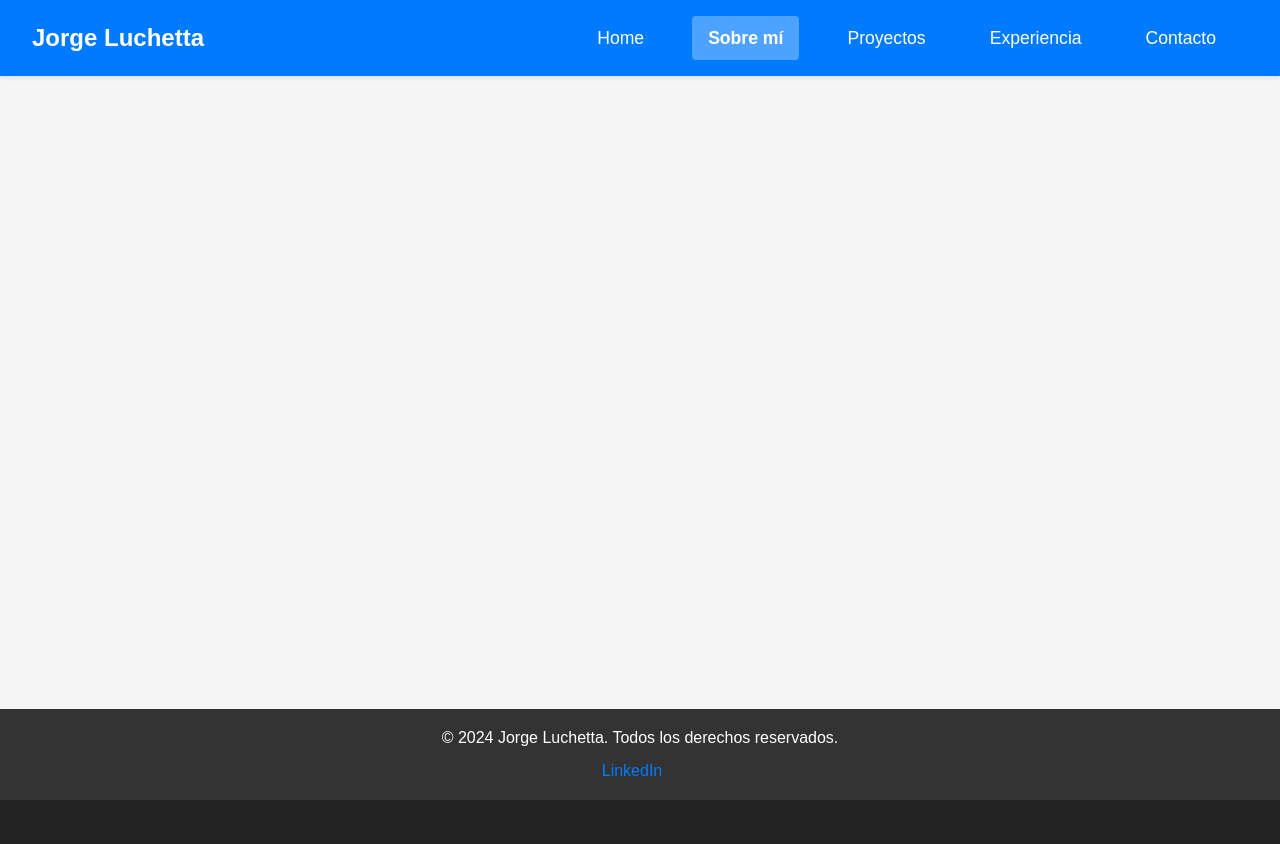
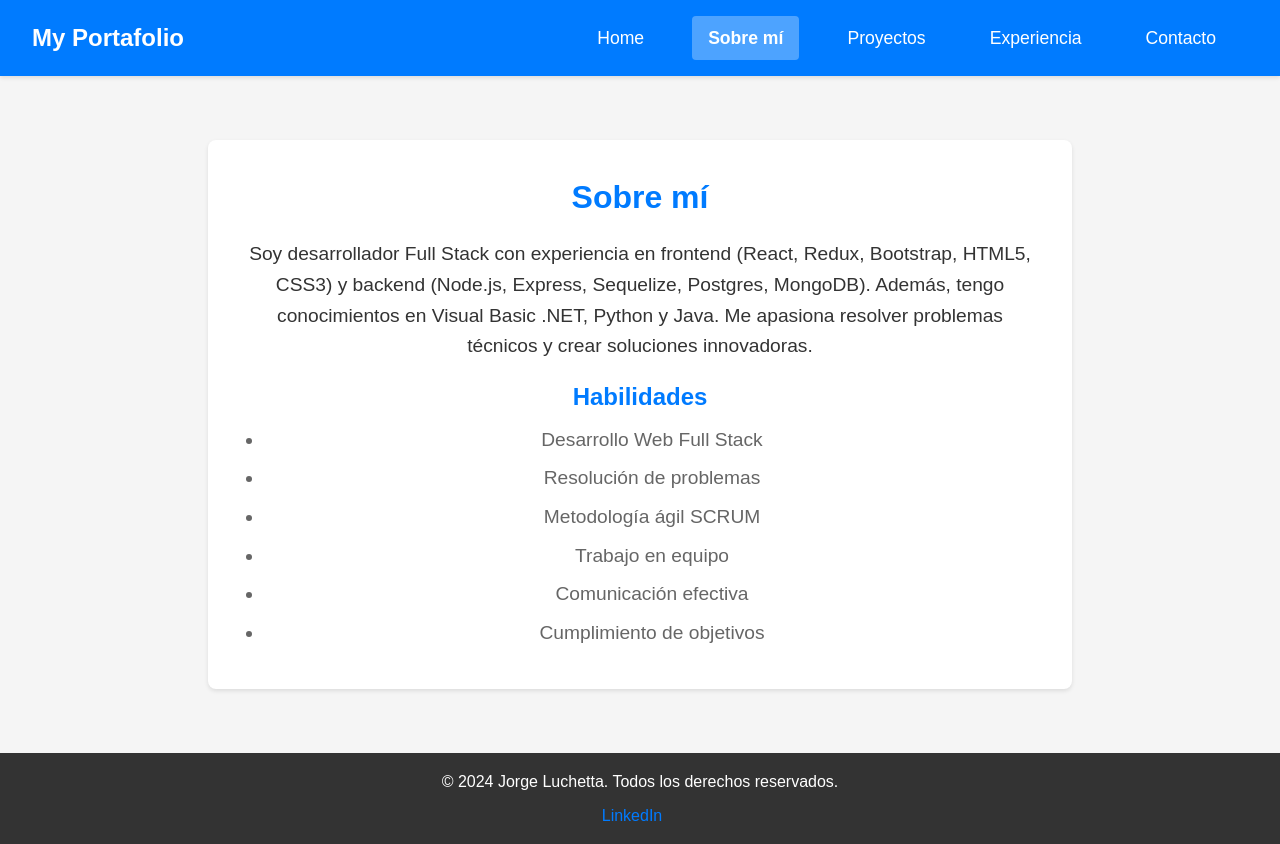
Before and after one commit to jluchett/jluchett.github.io, a React (Vite) app: page /about in a window 1280 px wide. Before the commit the page ends 800 px from the top, so only its background shows below. Built offline with nearby package versions, Linux system fonts and the light colour scheme.

Commit message:
Added About page and styles

```diff
--- a/src/App.jsx
+++ b/src/App.jsx
@@ -3,7 +3,9 @@ import { BrowserRouter as Router, Route, Routes } from 'react-router-dom';
 import Header from './components/Header';
 import Footer from './components/Footer';
 import Home from './pages/Home';
+import About from './pages/About';
 import './App.css';
+
 
 const App = () => {
   return (
@@ -13,6 +15,7 @@ const App = () => {
         <main className="mainContent">
           <Routes>
             <Route path="/" element={<Home/>} />
+            <Route path='/about' element={<About/>}/>
           </Routes>
         </main>
         <Footer />
--- a/src/components/Header.jsx
+++ b/src/components/Header.jsx
@@ -6,7 +6,7 @@ const Header = () => {
   return (
     <header className="header">
       <div className="logo">
-        <h1>Jorge Luchetta</h1>
+        <h1>My Portafolio</h1>
       </div>
       <nav className="nav">
         <NavLink exact="true" to="/" className={({ isActive }) => isActive ? "active" : ''}>Home</NavLink>
--- /dev/null
+++ b/src/pages/About.jsx
@@ -0,0 +1,25 @@
+import React from 'react';
+import '../styles/about.css';
+
+const About = () => {
+  return (
+    <div className="aboutContainer">
+      <h2>Sobre mí</h2>
+      <p>
+        Soy desarrollador Full Stack con experiencia en frontend (React, Redux, Bootstrap, HTML5, CSS3) y backend (Node.js, Express, Sequelize, Postgres, MongoDB).
+        Además, tengo conocimientos en Visual Basic .NET, Python y Java. Me apasiona resolver problemas técnicos y crear soluciones innovadoras.
+      </p>
+      <h3>Habilidades</h3>
+      <ul>
+        <li>Desarrollo Web Full Stack</li>
+        <li>Resolución de problemas</li>
+        <li>Metodología ágil SCRUM</li>
+        <li>Trabajo en equipo</li>
+        <li>Comunicación efectiva</li>
+        <li>Cumplimiento de objetivos</li>
+      </ul>
+    </div>
+  );
+}
+
+export default About;
--- a/src/pages/Home.jsx
+++ b/src/pages/Home.jsx
@@ -1,6 +1,6 @@
 import React from 'react';
 import '../styles/home.css';
-import profileImage from '../assets/yo.jpg'
+import profileImage from '../assets/Yo2.png'
 
 const Home = () => {
   return (
--- /dev/null
+++ b/src/styles/about.css
@@ -0,0 +1,37 @@
+.aboutContainer {
+    padding: 2rem;
+    background-color: #fff;
+    border-radius: 8px;
+    box-shadow: 0 2px 4px rgba(0, 0, 0, 0.1);
+    max-width: 800px;
+    margin: 2rem auto;
+  }
+
+  .aboutContainer h2 {
+    font-size: 2rem;
+    color: #007BFF;
+    margin-bottom: 1rem;
+  }
+
+  .aboutContainer p {
+    font-size: 1.2rem;
+    color: #333;
+    margin-bottom: 1rem;
+  }
+
+  .aboutContainer h3 {
+    font-size: 1.5rem;
+    color: #007BFF;
+    margin-bottom: 0.5rem;
+  }
+
+  .aboutContainer ul {
+    list-style-type: disc;
+    padding-left: 1.5rem;
+  }
+
+  .aboutContainer ul li {
+    font-size: 1.2rem;
+    color: #666;
+    margin-bottom: 0.5rem;
+  }
--- a/src/styles/home.css
+++ b/src/styles/home.css
@@ -1,7 +1,7 @@
 .homeContainer {
     text-align: center;
     padding: 2rem;
-    background-color: #f5f5f5;
+    background-color: #fff;
     border-radius: 8px;
     box-shadow: 0 2px 4px rgba(0, 0, 0, 0.1);
     max-width: 800px;
@@ -10,7 +10,7 @@
 
   .homeContainer h1 {
     font-size: 2.5rem;
-    color: #333;
+    color: #007BFF;
     margin-bottom: 1rem;
   }
 
```
Also changed, not shown: src/assets/Yo2.png (added), src/assets/yo.jpg (deleted).
